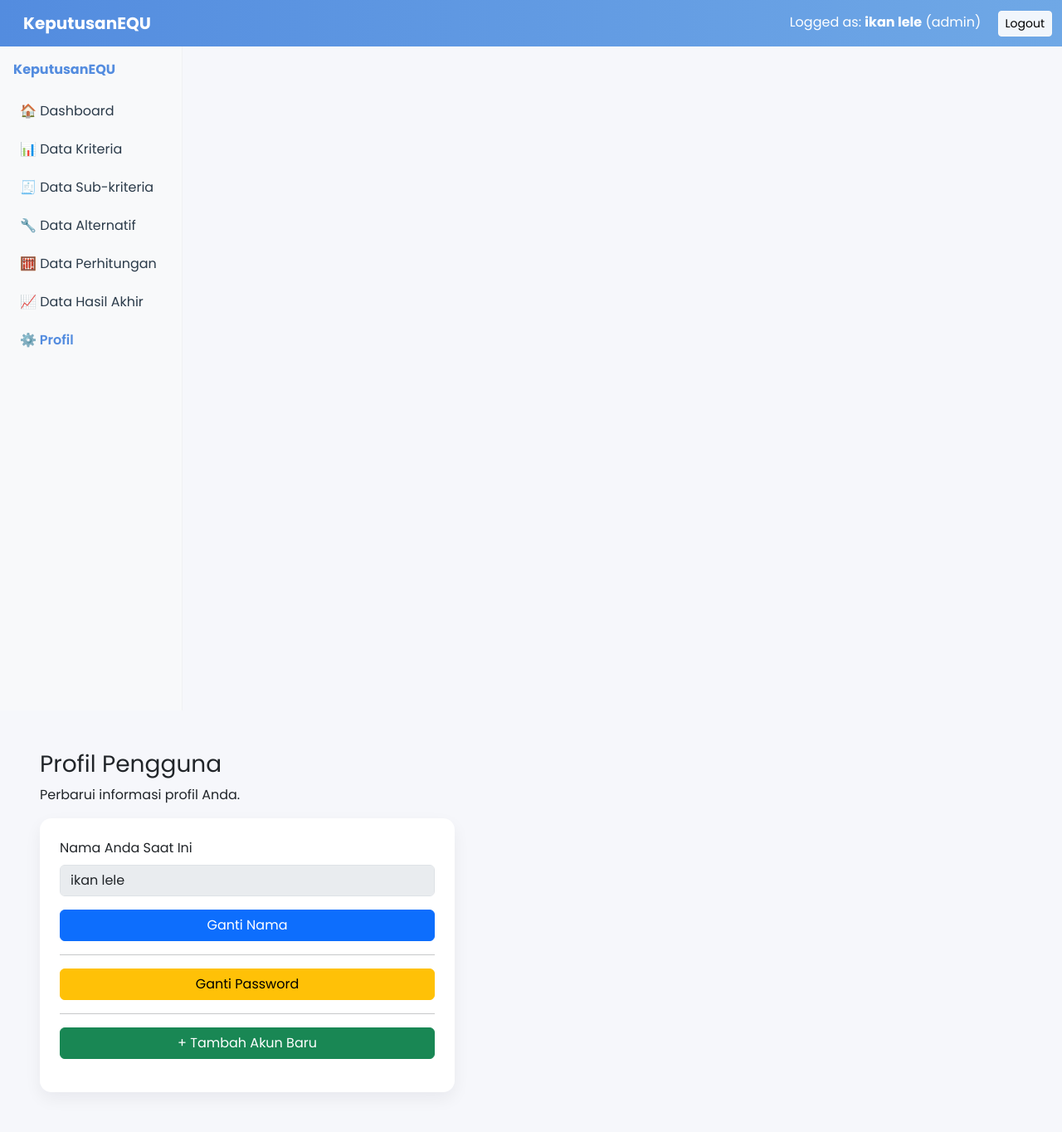
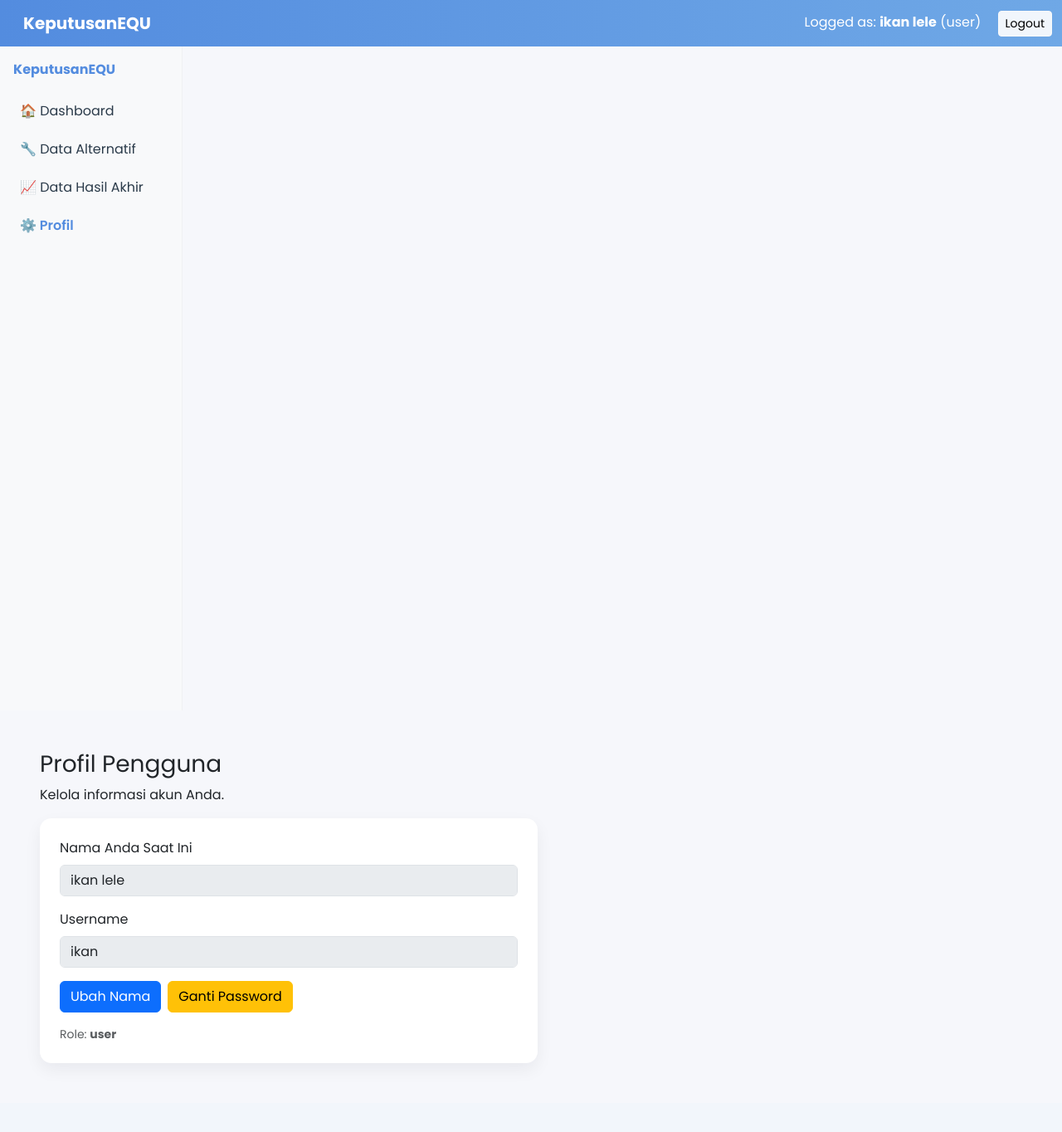
Before and after one commit to Bplannn/spk, a PHP site: page /pages/profil.php in a window 1280 px wide. Shown: the whole page at 83% size. After the commit the page ends 1281 px from the top, so only its background shows below. Run offline with PHP 8.4, Linux system fonts and the light colour scheme; a user stored in the database is signed in; data comes from the database, SQL or seed files in the repository.

Commit message:
profil baru

```diff
--- a/pages/profil.php
+++ b/pages/profil.php
@@ -3,74 +3,95 @@
 include('../config/db.php');
 include('../includes/header.php');
 
-// Ambil data user
+// Pastikan user login
+if (!isset($_SESSION['id_user'])) {
+    header('Location: ../login.php');
+    exit;
+}
+
 $id_user = $_SESSION['id_user'];
-$query = $koneksi->query("SELECT * FROM users WHERE id_user = '$id_user'");
-$data = $query->fetch_assoc();
+$role = $_SESSION['role'] ?? 'user';
 
-$showModalSuccess = ""; // untuk menampilkan modal sukses
+// helper: ambil data user terbaru
+function get_user($koneksi, $id_user) {
+    $stmt = $koneksi->prepare("SELECT id_user, username, nama_pengguna, password, role FROM users WHERE id_user = ?");
+    $stmt->bind_param("s", $id_user);
+    $stmt->execute();
+    $res = $stmt->get_result();
+    return $res ? $res->fetch_assoc() : null;
+}
 
-// =============== UPDATE NAMA ===============
+$data = get_user($koneksi, $id_user);
+
+// flags untuk modal
+$showModalSuccess = "";   // "nama" atau "password"
+$add_success = "";
+$add_error = "";
+
+/* ================= UPDATE NAMA ================= */
 if (isset($_POST['update_nama'])) {
-
-    $nama_pengguna = $_POST['nama_pengguna'];
-
-    $update = $koneksi->query("
-        UPDATE users SET nama_pengguna = '$nama_pengguna'
-        WHERE id_user = '$id_user'
-    ");
-
-    if ($update) {
+    $nama_pengguna = trim($_POST['nama_pengguna'] ?? '');
+    if ($nama_pengguna === '') {
+        // ignore empty
+    } else {
+        $stmt = $koneksi->prepare("UPDATE users SET nama_pengguna = ? WHERE id_user = ?");
+        $stmt->bind_param("ss", $nama_pengguna, $id_user);
+        if ($stmt->execute()) {
             $_SESSION['nama_pengguna'] = $nama_pengguna;
-        $showModalSuccess = "nama"; // trigger modal sukses
+            $showModalSuccess = "nama";
+            // reload data
+            $data = get_user($koneksi, $id_user);
+        } else {
+            // leave empty or set error variable if needed
+        }
     }
 }
 
-// =============== GANTI PASSWORD ===============
+/* ================= GANTI PASSWORD (PLAIN TEXT) ================= */
 if (isset($_POST['ganti_password'])) {
-
-    $password_baru = $_POST['password_baru'];
-
-    // sesuai permintaan: SIMPAN PLAIN TEXT
-    $updatePw = $koneksi->query("
-        UPDATE users SET password = '$password_baru'
-        WHERE id_user = '$id_user'
-    ");
-
-    if ($updatePw) {
-        $showModalSuccess = "password"; // trigger modal sukses
+    $password_baru = $_POST['password_baru'] ?? '';
+    if ($password_baru !== '') {
+        $stmt = $koneksi->prepare("UPDATE users SET password = ? WHERE id_user = ?");
+        $stmt->bind_param("ss", $password_baru, $id_user);
+        if ($stmt->execute()) {
+            $showModalSuccess = "password";
+            // reload data
+            $data = get_user($koneksi, $id_user);
+        }
     }
 }
 
-// PROSES TAMBAH AKUN OLEH ADMIN
-$add_success = "";
-$add_error = "";
+/* ============== TAMBAH AKUN (HANYA ADMIN) ============== */
+if ($role === 'admin' && isset($_POST['add_account'])) {
+    $new_name = trim($_POST['new_nama'] ?? '');
+    $new_user = trim($_POST['new_username'] ?? '');
+    $new_pass = $_POST['new_password'] ?? '';
+    $new_role = $_POST['new_role'] ?? 'user';
 
-if (isset($_POST['add_account'])) {
-
-    $new_id = "mc-" . substr(md5(rand()), 0, 8);
-    $new_name = trim($_POST['new_nama']);
-    $new_user = trim($_POST['new_username']);
-    $new_pass = $_POST['new_password'];
-    $new_role = $_POST['new_role'];
-
-    // cek duplikat username
-    $cek = $koneksi->prepare("SELECT username FROM users WHERE username=?");
+    // basic validation
+    if ($new_name === '' || $new_user === '' || $new_pass === '') {
+        $add_error = "Semua field wajib diisi.";
+    } else {
+        // cek duplicate username
+        $cek = $koneksi->prepare("SELECT username FROM users WHERE username = ?");
         $cek->bind_param("s", $new_user);
         $cek->execute();
         $res = $cek->get_result();
-
-    if ($res->num_rows > 0) {
+        if ($res && $res->num_rows > 0) {
             $add_error = "Username sudah dipakai!";
         } else {
+            $new_id = "mc-" . substr(md5(rand()), 0, 8);
             $stmt = $koneksi->prepare("INSERT INTO users (id_user, username, nama_pengguna, password, role) VALUES (?,?,?,?,?)");
             $stmt->bind_param("sssss", $new_id, $new_user, $new_name, $new_pass, $new_role);
-        $stmt->execute();
-
+            if ($stmt->execute()) {
                 $add_success = "Akun baru berhasil dibuat!";
+            } else {
+                $add_error = "Gagal membuat akun: " . $koneksi->error;
             }
         }
-
+    }
+    // don't auto-open other modals — modalAddAccount will be triggered below if needed
+}
 
 ?>
 
@@ -84,34 +105,31 @@
     <div class="col-10 p-4 page-content">
 
       <h3>Profil Pengguna</h3>
-      <p>Perbarui informasi profil Anda.</p>
+      <p>Kelola informasi akun Anda.</p>
 
-      <div class="card p-4" style="max-width: 500px;">
+      <div class="card p-4" style="max-width: 600px;">
 
-        <!-- DATA NAMA -->
+        <!-- TAMPILAN DATA -->
         <div class="mb-3">
           <label class="form-label">Nama Anda Saat Ini</label>
-          <input type="text" class="form-control" value="<?= $data['nama_pengguna']; ?>" disabled>
+          <input type="text" class="form-control" value="<?= htmlspecialchars($data['nama_pengguna'] ?? '') ?>" disabled>
         </div>
 
-        <button class="btn btn-primary" data-bs-toggle="modal" data-bs-target="#modalNama">
-          Ganti Nama
-        </button>
+        <div class="mb-3">
+          <label class="form-label">Username</label>
+          <input type="text" class="form-control" value="<?= htmlspecialchars($data['username'] ?? '') ?>" disabled>
+        </div>
 
-        <hr>
+        <!-- tombol ubah nama & password -->
+        <div class="d-flex gap-2 mb-3">
+          <button class="btn btn-primary" data-bs-toggle="modal" data-bs-target="#modalNama">Ubah Nama</button>
+          <button class="btn btn-warning" data-bs-toggle="modal" data-bs-target="#modalPassword">Ganti Password</button>
+          <?php if ($role === 'admin'): ?>
+            <button class="btn btn-success ms-auto" data-bs-toggle="modal" data-bs-target="#modalAddAccount">+ Tambah Akun Baru</button>
+          <?php endif; ?>
+        </div>
 
-        <button class="btn btn-warning" data-bs-toggle="modal" data-bs-target="#modalPassword">
-          Ganti Password
-        </button>
-
-        <hr>
-
-        <?php if($_SESSION['role'] === 'admin'): ?>
-          <button class="btn btn-success mb-3" data-bs-toggle="modal" data-bs-target="#modalAddAccount">
-            + Tambah Akun Baru
-          </button>
-        <?php endif; ?>
-
+        <small class="text-muted">Role: <strong><?= htmlspecialchars($data['role'] ?? $role) ?></strong></small>
 
       </div>
 
@@ -119,36 +137,28 @@
   </div>
 </div>
 
-
-<!-- ====================== MODAL GANTI NAMA ====================== -->
+<!-- MODAL: UBAH NAMA -->
 <div class="modal fade" id="modalNama" tabindex="-1">
   <div class="modal-dialog">
     <form method="POST" class="modal-content">
       <div class="modal-header">
-        <h5 class="modal-title">Ganti Nama</h5>
+        <h5 class="modal-title">Ubah Nama Pengguna</h5>
         <button type="button" class="btn-close" data-bs-dismiss="modal"></button>
       </div>
-
       <div class="modal-body">
-
         <div class="mb-3">
           <label class="form-label">Nama Baru</label>
-          <input type="text" class="form-control" name="nama_pengguna"
-                 value="<?= $data['nama_pengguna']; ?>" required>
+          <input type="text" name="nama_pengguna" class="form-control" value="<?= htmlspecialchars($data['nama_pengguna'] ?? '') ?>" required>
         </div>
-
       </div>
-
       <div class="modal-footer">
         <button type="submit" name="update_nama" class="btn btn-success">Simpan</button>
       </div>
-
     </form>
   </div>
 </div>
 
-
-<!-- ====================== MODAL GANTI PASSWORD ====================== -->
+<!-- MODAL: GANTI PASSWORD -->
 <div class="modal fade" id="modalPassword" tabindex="-1">
   <div class="modal-dialog">
     <form method="POST" class="modal-content">
@@ -156,42 +166,24 @@
         <h5 class="modal-title">Ganti Password</h5>
         <button type="button" class="btn-close" data-bs-dismiss="modal"></button>
       </div>
-
       <div class="modal-body">
-
         <div class="mb-3">
           <label class="form-label">Password Baru</label>
-          <input type="password" class="form-control" name="password_baru" required>
+          <input type="password" name="password_baru" class="form-control" required>
         </div>
-
       </div>
-
       <div class="modal-footer">
         <button type="submit" name="ganti_password" class="btn btn-success">Ubah Password</button>
       </div>
-
     </form>
   </div>
 </div>
 
-
-<!-- MODAL SUKSES -->
-<div class="modal fade" id="modalSuccess" tabindex="-1">
-  <div class="modal-dialog">
-    <div class="modal-content text-center p-4">
-      <h4 class="text-success mb-3">Berhasil!</h4>
-      <p id="modalSuccessMsg"></p>
-      <button class="btn btn-primary mt-3" data-bs-dismiss="modal">OK</button>
-    </div>
-  </div>
-</div>
-
-<!-- MODAL TAMBAH AKUN -->
+<!-- MODAL: TAMBAH AKUN (Hanya admin) -->
 <div class="modal fade" id="modalAddAccount" tabindex="-1">
   <div class="modal-dialog">
     <div class="modal-content">
-
-      <form method="post">
+      <form method="POST">
         <div class="modal-header">
           <h5 class="modal-title">Tambah Akun Baru</h5>
           <button type="button" class="btn-close" data-bs-dismiss="modal"></button>
@@ -199,34 +191,34 @@
 
         <div class="modal-body">
 
-          <?php if($add_error): ?>
-            <div class="alert alert-danger"><?= $add_error ?></div>
+          <?php if ($add_error): ?>
+            <div class="alert alert-danger"><?= htmlspecialchars($add_error) ?></div>
           <?php endif; ?>
 
-          <?php if($add_success): ?>
-            <div class="alert alert-success"><?= $add_success ?></div>
+          <?php if ($add_success): ?>
+            <div class="alert alert-success"><?= htmlspecialchars($add_success) ?></div>
           <?php endif; ?>
 
           <input type="hidden" name="add_account" value="1">
 
           <div class="mb-2">
-            <label>Nama Anda</label>
+            <label class="form-label">Nama Pengguna</label>
             <input name="new_nama" class="form-control" required>
           </div>
 
           <div class="mb-2">
-            <label>Username</label>
+            <label class="form-label">Username</label>
             <input name="new_username" class="form-control" required>
           </div>
 
           <div class="mb-2">
-            <label>Password</label>
+            <label class="form-label">Password</label>
             <input name="new_password" type="password" class="form-control" required>
           </div>
 
           <div class="mb-2">
-            <label>Role</label>
-            <select name="new_role" class="form-control" required>
+            <label class="form-label">Role</label>
+            <select name="new_role" class="form-select" required>
               <option value="user">User</option>
               <option value="admin">Admin</option>
             </select>
@@ -238,37 +230,44 @@
           <button type="button" class="btn btn-secondary" data-bs-dismiss="modal">Batal</button>
           <button class="btn btn-primary">Simpan</button>
         </div>
-
       </form>
-
     </div>
   </div>
 </div>
 
+<!-- MODAL SUKSES -->
+<div class="modal fade" id="modalSuccess" tabindex="-1">
+  <div class="modal-dialog modal-dialog-centered">
+    <div class="modal-content text-center p-4">
+      <h4 class="text-success mb-3">Berhasil!</h4>
+      <p id="modalSuccessMsg"></p>
+      <button class="btn btn-primary mt-3" data-bs-dismiss="modal">OK</button>
+    </div>
+  </div>
+</div>
 
-<!-- BOOTSTRAP JS (WAJIB ADA) -->
+<!-- Bootstrap bundle (Popper + JS) -->
 <script src="https://cdn.jsdelivr.net/npm/bootstrap@5.3.0/dist/js/bootstrap.bundle.min.js"></script>
 
-<?php if ($showModalSuccess !== ""): ?>
 <script>
 document.addEventListener("DOMContentLoaded", function () {
-    const modalSuccess = new bootstrap.Modal(document.getElementById('modalSuccess'));
-
-    // Set pesan berdasarkan PHP
+    // show modal success if update name/password succeeded
     <?php if ($showModalSuccess === "nama"): ?>
-        document.getElementById("modalSuccessMsg").textContent = "Nama berhasil diperbarui.";
+        var m = new bootstrap.Modal(document.getElementById('modalSuccess'));
+        document.getElementById('modalSuccessMsg').textContent = "Nama berhasil diperbarui.";
+        m.show();
     <?php elseif ($showModalSuccess === "password"): ?>
-        document.getElementById("modalSuccessMsg").textContent = "Password berhasil diganti.";
+        var m = new bootstrap.Modal(document.getElementById('modalSuccess'));
+        document.getElementById('modalSuccessMsg').textContent = "Password berhasil diganti.";
+        m.show();
     <?php endif; ?>
 
-    modalSuccess.show();
-});
-
-document.addEventListener("DOMContentLoaded", function(){
-  var addModal = new bootstrap.Modal(document.getElementById('modalAddAccount'));
-  addModal.show();
+    // show modalAddAccount only if add_success or add_error set (admin actions)
+    <?php if ($add_success || $add_error): ?>
+        var ma = new bootstrap.Modal(document.getElementById('modalAddAccount'));
+        ma.show();
+    <?php endif; ?>
 });
 </script>
-<?php endif; ?>
 
 <?php include('../includes/footer.php'); ?>
```
Lines whose indentation alone changed are shown as unchanged.
